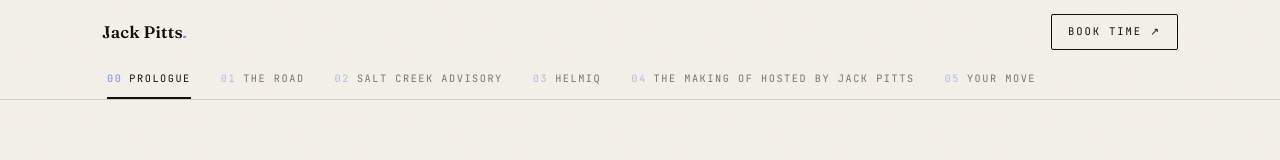
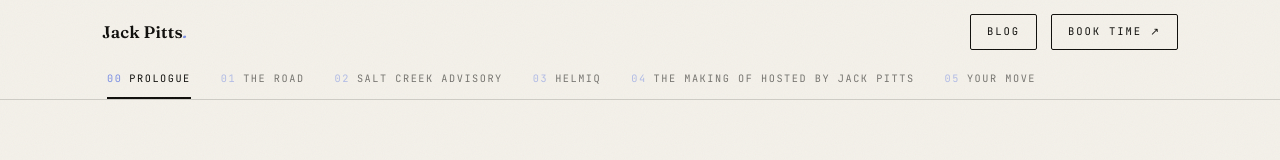
Before and after one commit to jackpitts19/jackpitts-site, a plain HTML site: page index.html in a window 1280 px wide. Shown: the top 160 px of the page. Drawn offline with Linux system fonts and the light colour scheme.

Commit message:
feat: link the blog from main nav and footer

```diff
--- a/index.html
+++ b/index.html
@@ -394,7 +394,10 @@
 <nav>
   <div class="nav-top">
     <button class="brand" data-go="home">Jack Pitts<i>.</i></button>
-    <a class="book-mini" href="https://helmiq.net/book/jack-pitts" target="_blank" rel="noopener">Book time ↗</a>
+    <div style="display:flex;align-items:center;gap:14px">
+      <a class="book-mini" href="blog/index.html">Blog</a>
+      <a class="book-mini" href="https://helmiq.net/book/jack-pitts" target="_blank" rel="noopener">Book time ↗</a>
+    </div>
   </div>
   <div class="tabs" role="tablist">
     <button class="tab active" data-go="home"><span class="no">00</span>Prologue</button>
@@ -654,6 +657,7 @@
       <a href="https://saltcreekadvisory.com" target="_blank" rel="noopener">saltcreekadvisory.com</a>
       <a href="https://helmiq.net" target="_blank" rel="noopener">helmiq.net</a>
       <a href="https://jackinprogress.beehiiv.com/" target="_blank" rel="noopener">Jack In Progress · Newsletter</a>
+      <a href="blog/index.html">Blog</a>
       <a href="https://luma.com/an744d0j" target="_blank" rel="noopener">RSVP · Chicago Private Capital Rooftop</a>
       <a href="https://themakingofhostedbyjackpitts.com" target="_blank" rel="noopener">themakingofhostedbyjackpitts.com</a>
       <a href="https://helmiq.net/book/jack-pitts" target="_blank" rel="noopener">Book time</a>
```
